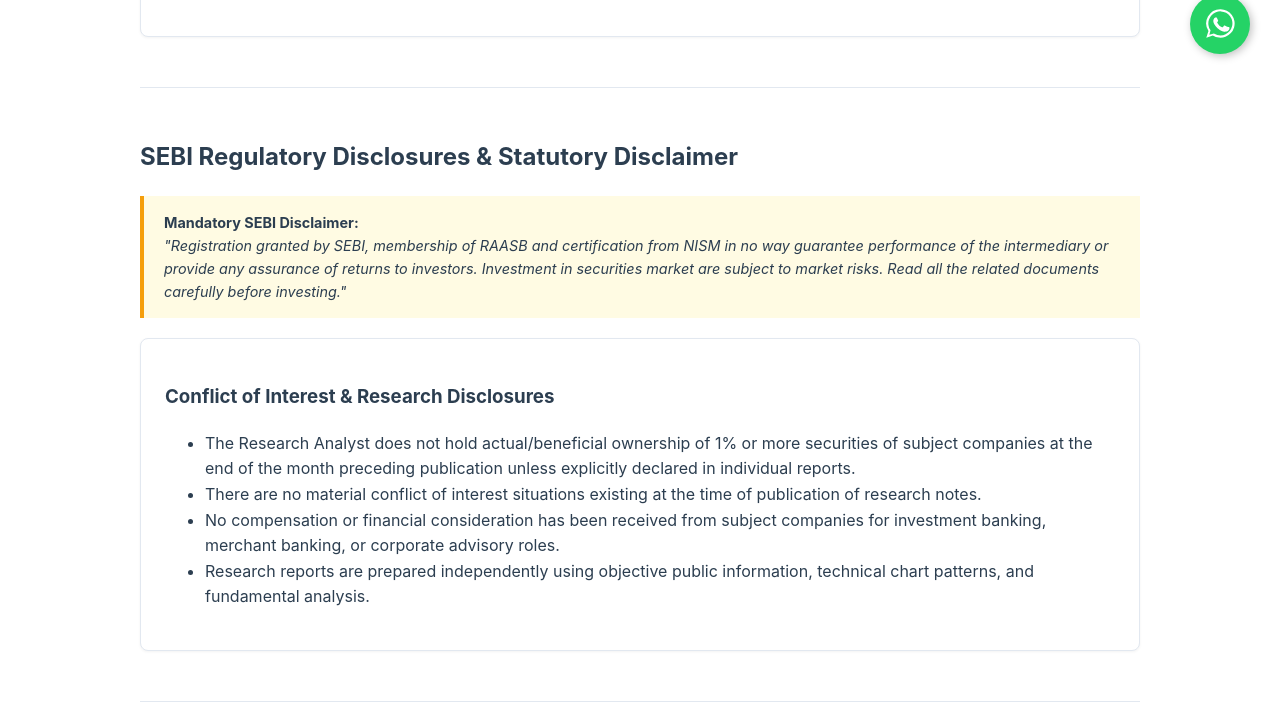
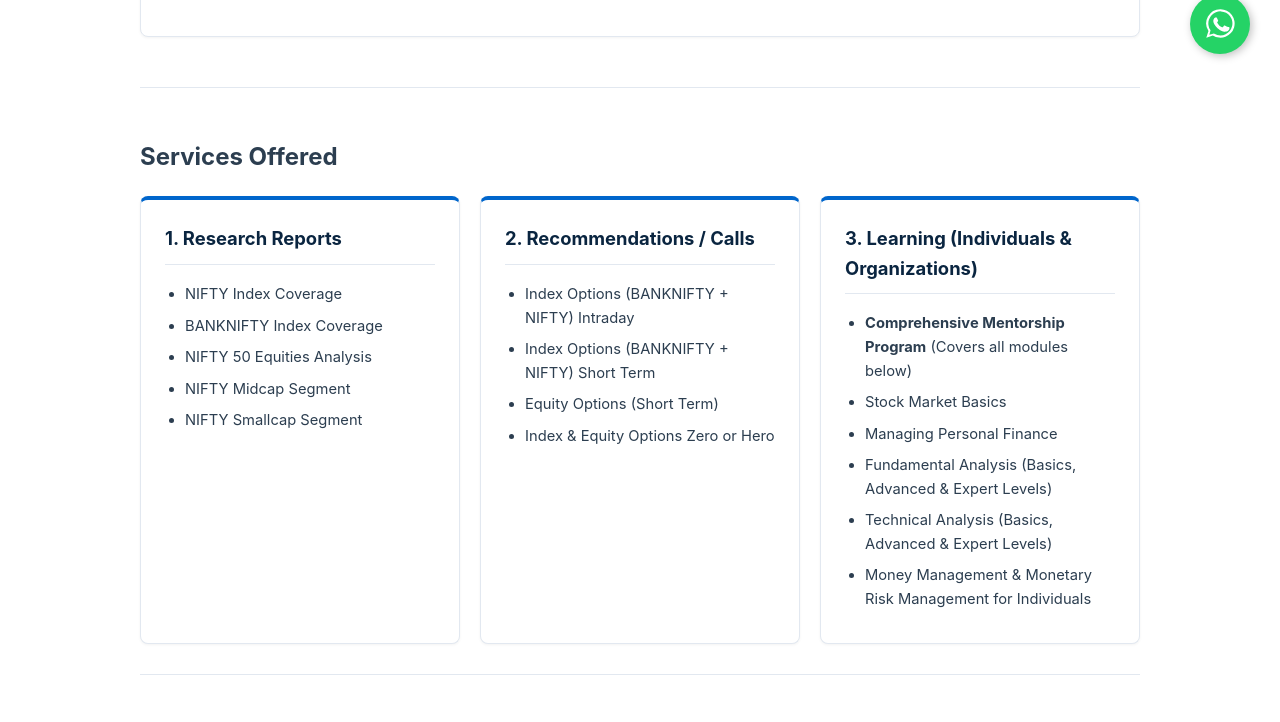
Before and after one commit to harishschandan-creator/raharishchandan, a plain HTML site: page index.html in a window 1280 px wide. Shown: the part 716-1438 px from the top of the page. Drawn offline with Linux system fonts and the light colour scheme.

Commit message:
Update index.html
Added Services & Description

```diff
--- a/index.html
+++ b/index.html
@@ -106,6 +106,41 @@
             color: var(--primary);
         }
 
+        /* Services Grid */
+        .services-grid {
+            display: grid;
+            grid-template-columns: repeat(auto-fit, minmax(280px, 1fr));
+            gap: 20px;
+            margin-top: 20px;
+        }
+
+        .service-card {
+            background: #ffffff;
+            border: 1px solid var(--border);
+            border-radius: 8px;
+            padding: 24px;
+            box-shadow: 0 1px 3px rgba(0,0,0,0.05);
+            border-top: 4px solid var(--accent);
+        }
+
+        .service-card h3 {
+            margin-top: 0;
+            color: var(--primary);
+            font-size: 1.15rem;
+            border-bottom: 1px solid var(--border);
+            padding-bottom: 10px;
+        }
+
+        .service-card ul {
+            padding-left: 20px;
+            margin-bottom: 0;
+        }
+
+        .service-card li {
+            margin-bottom: 8px;
+            font-size: 0.92rem;
+        }
+
         /* Regulatory Cards & Tables */
         .card {
             background: #ffffff;
@@ -208,6 +243,7 @@
         </div>
         <nav>
             <a href="#about">About</a>
+            <a href="#services">Services</a>
             <a href="#disclosures">Disclosures</a>
             <a href="#complaints">Complaints Data</a>
             <a href="#charter">Investor Charter</a>
@@ -252,6 +288,50 @@
                         <td>Bengaluru, Karnataka, India</td>
                     </tr>
                 </table>
+            </div>
+        </section>
+
+        <!-- Services Section -->
+        <section id="services" class="section-block">
+            <h2>Services Offered</h2>
+            <div class="services-grid">
+
+                <!-- Research Reports Card -->
+                <div class="service-card">
+                    <h3>1. Research Reports</h3>
+                    <ul>
+                        <li>NIFTY Index Coverage</li>
+                        <li>BANKNIFTY Index Coverage</li>
+                        <li>NIFTY 50 Equities Analysis</li>
+                        <li>NIFTY Midcap Segment</li>
+                        <li>NIFTY Smallcap Segment</li>
+                    </ul>
+                </div>
+
+                <!-- Recommendations / Calls Card -->
+                <div class="service-card">
+                    <h3>2. Recommendations / Calls</h3>
+                    <ul>
+                        <li>Index Options (BANKNIFTY + NIFTY) Intraday</li>
+                        <li>Index Options (BANKNIFTY + NIFTY) Short Term</li>
+                        <li>Equity Options (Short Term)</li>
+                        <li>Index & Equity Options Zero or Hero</li>
+                    </ul>
+                </div>
+
+                <!-- Learning Card -->
+                <div class="service-card">
+                    <h3>3. Learning (Individuals & Organizations)</h3>
+                    <ul>
+                        <li><strong>Comprehensive Mentorship Program</strong> (Covers all modules below)</li>
+                        <li>Stock Market Basics</li>
+                        <li>Managing Personal Finance</li>
+                        <li>Fundamental Analysis (Basics, Advanced & Expert Levels)</li>
+                        <li>Technical Analysis (Basics, Advanced & Expert Levels)</li>
+                        <li>Money Management & Monetary Risk Management for Individuals</li>
+                    </ul>
+                </div>
+
             </div>
         </section>
 
@@ -357,23 +437,23 @@
             <h2>Terms of Service & Refund Policy</h2>
             <div class="card">
                 <h3>1. Strict No-Refund Policy</h3>
-                <p>All fee payments for research subscriptions, access to research reports, or analytical services are <strong>final and strictly non-refundable</strong>. No full or partial refunds, cancellations, or transfers will be issued under any circumstances once access to research materials has been provided.</p>
+                <p>All fee payments for research subscriptions, access to research reports, educational modules, or analytical services are <strong>final and strictly non-refundable</strong>. No full or partial refunds, cancellations, or transfers will be issued under any circumstances once access to research materials has been provided.</p>
 
                 <h3>2. No Direct Execution or Portfolio Management</h3>
-                <p>S Harish Chandan provides research reports and market insights strictly for educational and informational purposes. We do not provide discretionary portfolio management, handle client funds, or execute trades on behalf of clients.</p>
+                <p>S Harish Chandan provides research reports, recommendations, and educational content strictly for informational purposes. We do not provide discretionary portfolio management, handle client funds, or execute trades on behalf of clients.</p>
 
                 <h3>3. No Profit-Sharing or Return Guarantees</h3>
                 <p>In adherence to SEBI regulations, we strictly operate on a fixed fee or subscription basis. We do not engage in profit-sharing arrangements, performance fee sharing, or assurance of capital preservation.</p>
 
                 <h3>4. Intellectual Property Notice</h3>
-                <p>All research notes, charts, technical indicators, and publications on this site are the intellectual property of S Harish Chandan. Redistribution, copying, or forwarding of reports without express written consent is prohibited.</p>
+                <p>All research notes, charts, technical indicators, and educational materials on this site are the intellectual property of S Harish Chandan. Redistribution, copying, or forwarding of reports without express written consent is prohibited.</p>
             </div>
         </section>
 
     </div>
 
     <!-- Floating WhatsApp Button -->
-    <a href="https://wa.me/918894466882?text=Hello%20RA%20S%20Harish%20Chandan,%20I%20have%20an%20inquiry%20regarding%20your%20research%20services." class="whatsapp-float" target="_blank" rel="noopener" aria-label="Contact on WhatsApp">
+    <a href="https://wa.me/918894466882?text=Hello%20RA%20S%20Harish%20Chandan,%20I%20have%20an%20inquiry%20regarding%20your%20services." class="whatsapp-float" target="_blank" rel="noopener" aria-label="Contact on WhatsApp">
         <svg viewBox="0 0 32 32">
             <path d="M16 2a13 13 0 0 0-11 20l-2 6 6-2a13 13 0 1 0 7-24zm0 24a11 11 0 0 1-5.6-1.5l-.4-.2-4.2 1.1 1.1-4.1-.3-.4A11 11 0 1 1 16 26zm6-8c-.3-.2-1.9-1-2.2-1.1s-.5-.2-.7.2-.8 1.1-1 1.3-.4.2-.7 0a9 9 0 0 1-2.6-1.6 10 10 0 0 1-1.8-2.3c-.2-.3 0-.5.1-.6s.3-.4.4-.6c.1-.2.2-.3.3-.5a.4.4 0 0 0 0-.4c0-.2-.7-1.7-1-2.3s-.5-.5-.7-.5h-.6c-.2 0-.6.1-.9.4s-1.2 1.2-1.2 2.9 1.2 3.4 1.4 3.6 2.4 3.7 5.8 5.1c.8.3 1.4.5 1.9.7 1 .3 1.9.3 2.6.2.8-.1 2.4-1 2.8-2s.3-1.8.2-2c-.1-.1-.3-.2-.6-.3z"/>
         </svg>
@@ -383,6 +463,7 @@
     <footer>
         <p><strong>S Harish Chandan</strong> | SEBI Registered Research Analyst (Reg No. INH000012768 | RAASB No. 5826)</p>
         <p>
+            <a href="#services">Services</a> |
             <a href="#disclosures">Disclosures</a> |
             <a href="#complaints">Complaints Data</a> |
             <a href="#charter">Investor Charter</a> |
```
